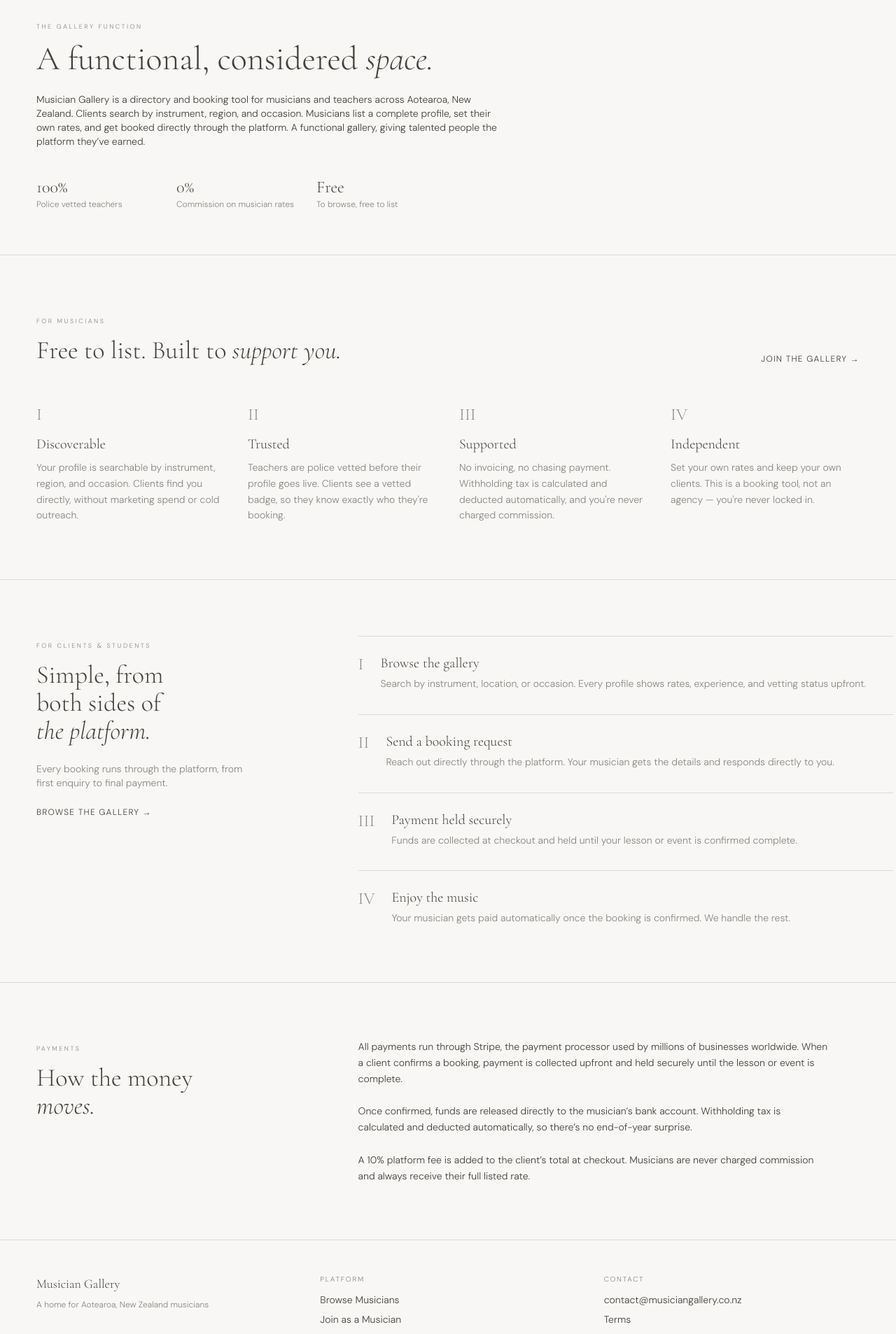
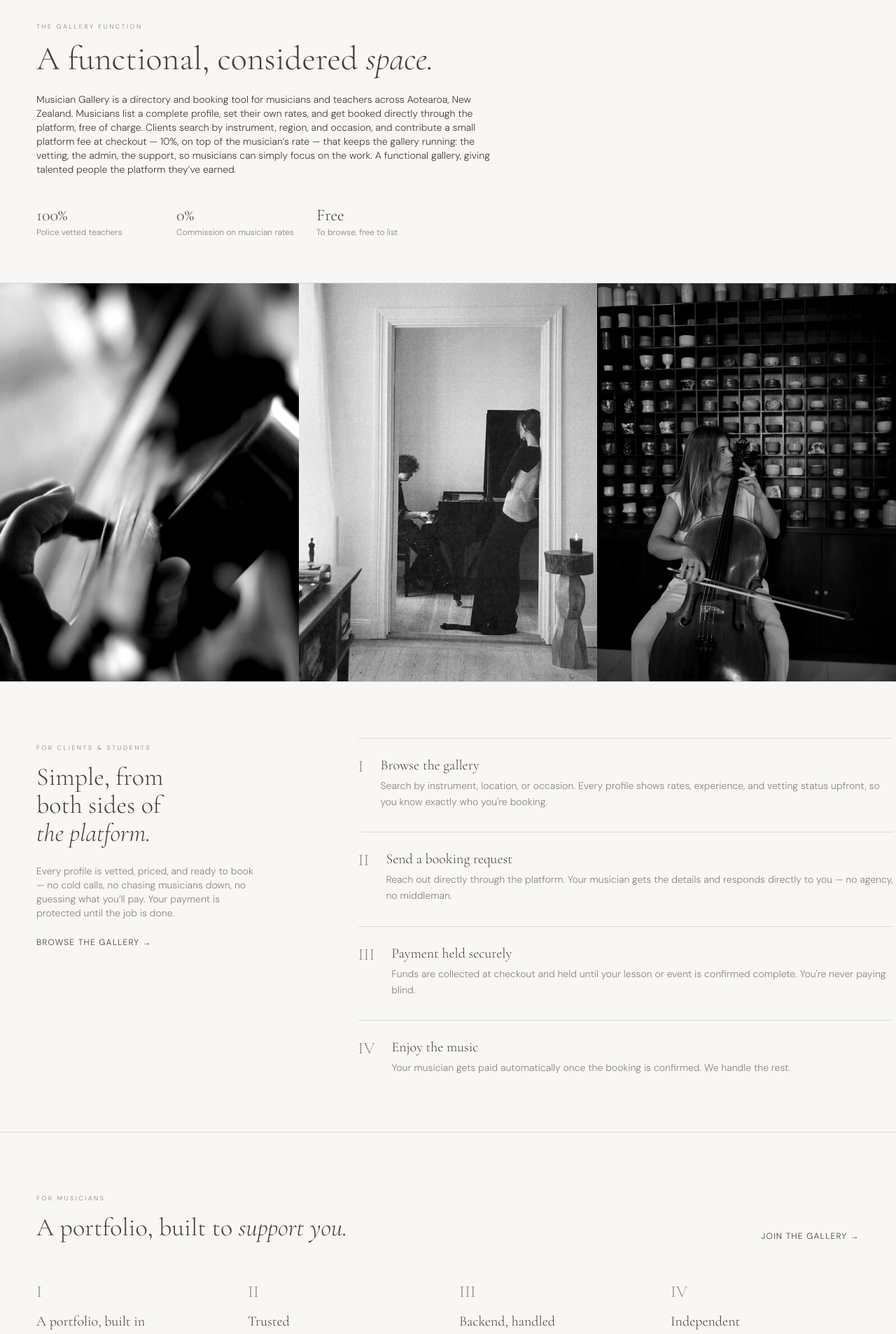
Before and after one commit to musiciangallery/Musician-Gallery, a Next.js app: page /about in a window 1280 px wide. Shown: the part 120-2027 px from the top of the page at 70% size. Built offline with nearby package versions, Linux system fonts and the light colour scheme.

Commit message:
Update page.tsx

```diff
--- a/src/app/about/page.tsx
+++ b/src/app/about/page.tsx
@@ -1,15 +1,39 @@
 import type { Metadata } from "next";
 import Link from "next/link";
+import Image from "next/image";
 
 export const metadata: Metadata = {
   title: "About | Musician Gallery",
 };
 
-const pillars = [
+const clientSteps = [
   {
     n: "I",
-    t: "Discoverable",
-    b: "Your profile is searchable by instrument, region, and occasion. Clients find you directly, without marketing spend or cold outreach.",
+    t: "Browse the gallery",
+    b: "Search by instrument, location, or occasion. Every profile shows rates, experience, and vetting status upfront, so you know exactly who you're booking.",
+  },
+  {
+    n: "II",
+    t: "Send a booking request",
+    b: "Reach out directly through the platform. Your musician gets the details and responds directly to you — no agency, no middleman.",
+  },
+  {
+    n: "III",
+    t: "Payment held securely",
+    b: "Funds are collected at checkout and held until your lesson or event is confirmed complete. You're never paying blind.",
+  },
+  {
+    n: "IV",
+    t: "Enjoy the music",
+    b: "Your musician gets paid automatically once the booking is confirmed. We handle the rest.",
+  },
+];
+
+const musicianPillars = [
+  {
+    n: "I",
+    t: "A portfolio, built in",
+    b: "Your profile is a professional portfolio — bio, experience, rates, and photos in one place, discoverable by instrument, region, and occasion.",
   },
   {
     n: "II",
@@ -18,8 +42,8 @@ const pillars = [
   },
   {
     n: "III",
-    t: "Supported",
-    b: "No invoicing, no chasing payment. Withholding tax is calculated and deducted automatically, and you're never charged commission.",
+    t: "Backend, handled",
+    b: "Invoicing, withholding tax, and payment collection are handled automatically. No paperwork, no chasing clients for payment.",
   },
   {
     n: "IV",
@@ -28,27 +52,10 @@ const pillars = [
   },
 ];
 
-const howSteps = [
-  {
-    n: "I",
-    t: "Browse the gallery",
-    b: "Search by instrument, location, or occasion. Every profile shows rates, experience, and vetting status upfront.",
-  },
-  {
-    n: "II",
-    t: "Send a booking request",
-    b: "Reach out directly through the platform. Your musician gets the details and responds directly to you.",
-  },
-  {
-    n: "III",
-    t: "Payment held securely",
-    b: "Funds are collected at checkout and held until your lesson or event is confirmed complete.",
-  },
-  {
-    n: "IV",
-    t: "Enjoy the music",
-    b: "Your musician gets paid automatically once the booking is confirmed. We handle the rest.",
-  },
+const galleryImages = [
+  { src: "/brand/about-violin-bridge.jpg", alt: "Close detail of a violin bow and bridge" },
+  { src: "/brand/hero-piano-doorway.jpg", alt: "A pianist glimpsed through a doorway" },
+  { src: "/brand/story-emily-cello.jpg", alt: "Emily, founder of Musician Gallery, playing cello" },
 ];
 
 export default function AboutPage() {
@@ -61,11 +68,14 @@ export default function AboutPage() {
         </h1>
         <p className="text-sm max-w-2xl mb-10">
           Musician Gallery is a directory and booking tool for musicians and
-          teachers across Aotearoa, New Zealand. Clients search by
-          instrument, region, and occasion. Musicians list a complete
+          teachers across Aotearoa, New Zealand. Musicians list a complete
           profile, set their own rates, and get booked directly through the
-          platform. A functional gallery, giving talented people the
-          platform they&rsquo;ve earned.
+          platform, free of charge. Clients search by instrument, region,
+          and occasion, and contribute a small platform fee at checkout
+          &mdash; 10%, on top of the musician&rsquo;s rate &mdash; that
+          keeps the gallery running: the vetting, the admin, the support,
+          so musicians can simply focus on the work. A functional gallery,
+          giving talented people the platform they&rsquo;ve earned.
         </p>
         <div className="grid grid-cols-3 gap-6 max-w-xl">
           <div>
@@ -83,27 +93,18 @@ export default function AboutPage() {
         </div>
       </section>
 
-      <section className="px-6 md:px-[52px] py-20 border-b border-rule">
-        <div className="flex flex-wrap items-end justify-between gap-6 mb-14">
-          <div>
-            <span className="eyebrow">For musicians</span>
-            <h2 className="font-serif text-3xl md:text-4xl mt-3 max-w-md">
-              Free to list. Built to <em>support you.</em>
-            </h2>
+      <section className="grid grid-cols-3 border-b border-rule">
+        {galleryImages.map((img) => (
+          <div key={img.src} className="relative aspect-[3/4]">
+            <Image
+              src={img.src}
+              alt={img.alt}
+              fill
+              className="object-cover photo-mono"
+              sizes="(max-width: 768px) 33vw, 33vw"
+            />
           </div>
-          <Link href="/join" className="text-xs tracking-[0.1em] uppercase hover:text-accent">
-            Join the gallery &rarr;
-          </Link>
-        </div>
-        <div className="grid sm:grid-cols-2 lg:grid-cols-4 gap-8">
-          {pillars.map((p) => (
-            <div key={p.n}>
-              <span className="font-serif text-2xl text-mid">{p.n}</span>
-              <h3 className="font-serif text-xl mt-3 mb-2">{p.t}</h3>
-              <p className="text-sm text-mid leading-relaxed">{p.b}</p>
-            </div>
-          ))}
-        </div>
+        ))}
       </section>
 
       <section className="px-6 md:px-[52px] py-20 border-b border-rule grid md:grid-cols-[35%_65%] gap-12">
@@ -117,8 +118,10 @@ export default function AboutPage() {
             <em>the platform.</em>
           </h2>
           <p className="text-sm text-mid mt-6 max-w-xs">
-            Every booking runs through the platform, from first enquiry to
-            final payment.
+            Every profile is vetted, priced, and ready to book &mdash; no
+            cold calls, no chasing musicians down, no guessing what
+            you&rsquo;ll pay. Your payment is protected until the job is
+            done.
           </p>
           <Link
             href="/gallery"
@@ -128,13 +131,36 @@ export default function AboutPage() {
           </Link>
         </div>
         <div className="space-y-8">
-          {howSteps.map((s) => (
+          {clientSteps.map((s) => (
             <div key={s.n} className="flex gap-6 border-t border-rule pt-6">
               <span className="font-serif text-2xl text-mid">{s.n}</span>
               <div>
                 <h3 className="font-serif text-xl mb-1">{s.t}</h3>
                 <p className="text-sm text-mid leading-relaxed">{s.b}</p>
               </div>
+            </div>
+          ))}
+        </div>
+      </section>
+
+      <section className="px-6 md:px-[52px] py-20 border-b border-rule">
+        <div className="flex flex-wrap items-end justify-between gap-6 mb-14">
+          <div>
+            <span className="eyebrow">For musicians</span>
+            <h2 className="font-serif text-3xl md:text-4xl mt-3 max-w-md">
+              A portfolio, built to <em>support you.</em>
+            </h2>
+          </div>
+          <Link href="/join" className="text-xs tracking-[0.1em] uppercase hover:text-accent">
+            Join the gallery &rarr;
+          </Link>
+        </div>
+        <div className="grid sm:grid-cols-2 lg:grid-cols-4 gap-8">
+          {musicianPillars.map((p) => (
+            <div key={p.n}>
+              <span className="font-serif text-2xl text-mid">{p.n}</span>
+              <h3 className="font-serif text-xl mt-3 mb-2">{p.t}</h3>
+              <p className="text-sm text-mid leading-relaxed">{p.b}</p>
             </div>
           ))}
         </div>
```
